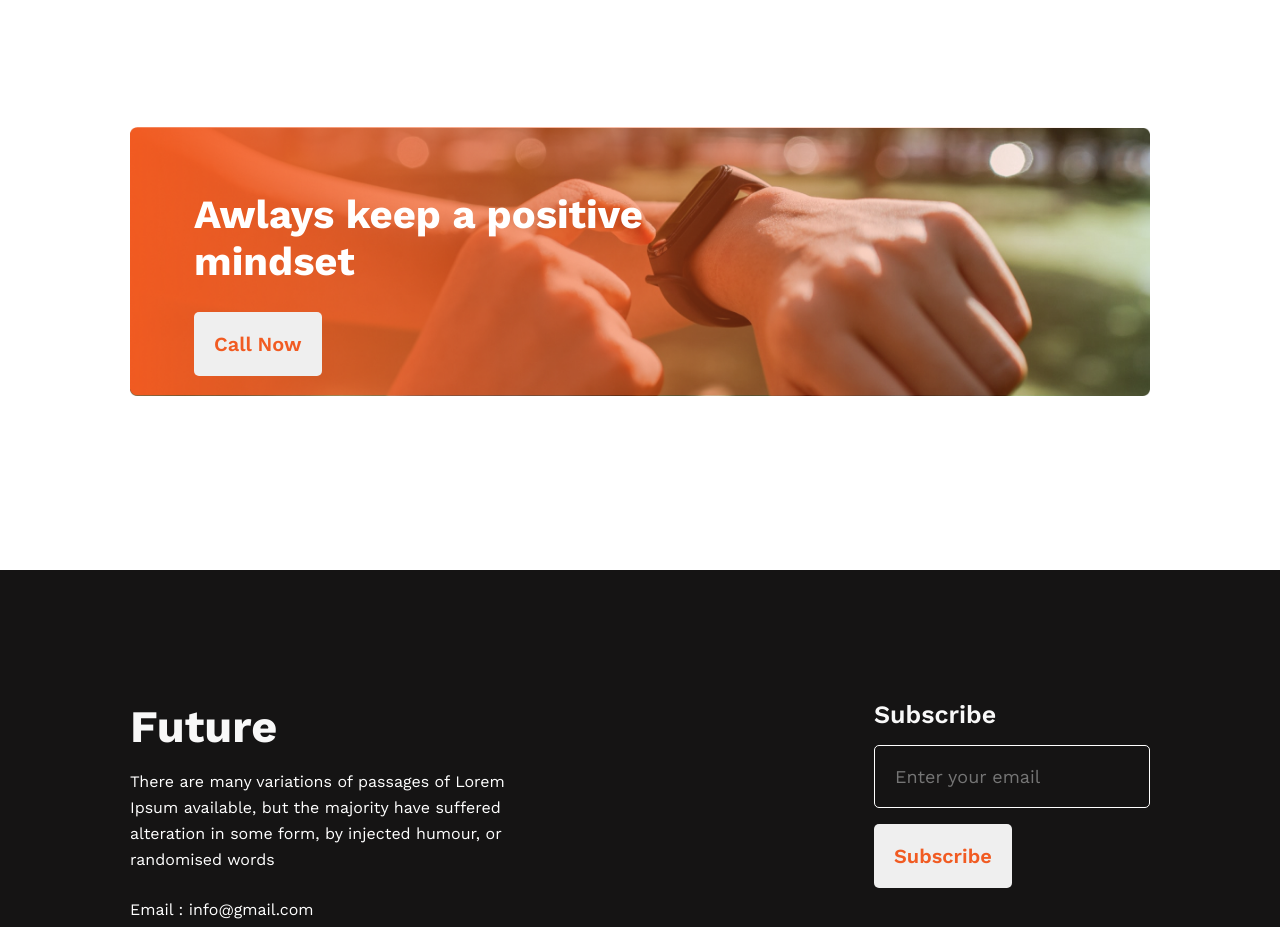
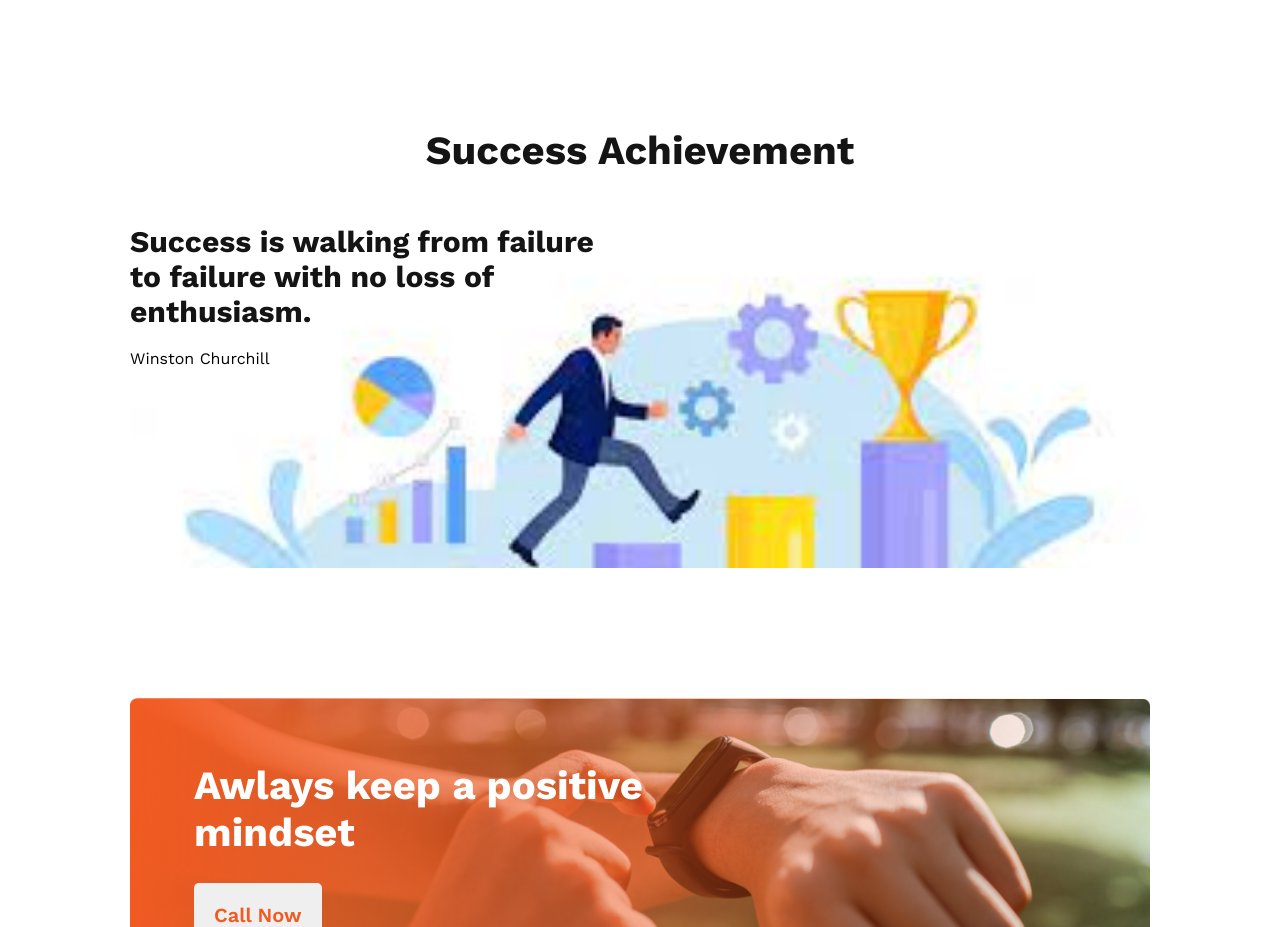
Before and after one commit to mustaqimbd/my-first-assignment, a plain HTML site: page index.html in a window 1280 px wide. Shown: the part 1968-2895 px from the top of the page. Drawn offline with nearby package versions, Linux system fonts and the light colour scheme.

Commit message:
success section added

```diff
--- a/index.html
+++ b/index.html
@@ -77,6 +77,18 @@
                 </div>
             </div>
         </section>
+        <!-- success achievement  -->
+        <section>
+            <div class="container">
+                <div class="success-container">
+                    <h1>Success Achievement</h1>
+                     <div class="success">
+                        <h3>Success is walking from failure to failure with no loss of enthusiasm.</h3>
+                        <p>Winston Churchill</p>
+                     </div>
+                </div>
+            </div>
+        </section>
           <!-- Contact section with gradient background -->
         <section>
             <div class="container">
--- a/styles/style.css
+++ b/styles/style.css
@@ -114,6 +114,32 @@
     color: #737272;
 }
 
+/* Success achievement section style */
+.success-container {
+    margin-top: 130px;
+}
+.success-container h1 {
+    text-align: center;
+    font-size: 40px;
+    font-weight: 700;
+    color: #151414;
+    margin-bottom: 50px;
+}
+.success {
+    background: url('../images/banner/success.jpg');
+    background-repeat: no-repeat;
+    background-size: cover;
+    padding-bottom: 200px;
+}
+.success h3 {
+    font-size: 30px;
+    font-weight: 700;
+    color: #151414;
+    margin-bottom: 20px;
+    width: 500px;
+}
+
+
 /* contact section styles */
 .contact-now {
     background: url('../images/gradient2.png'), url('../images/watch.png');
```
Also changed, not shown: images/banner/success.jpg (added).
